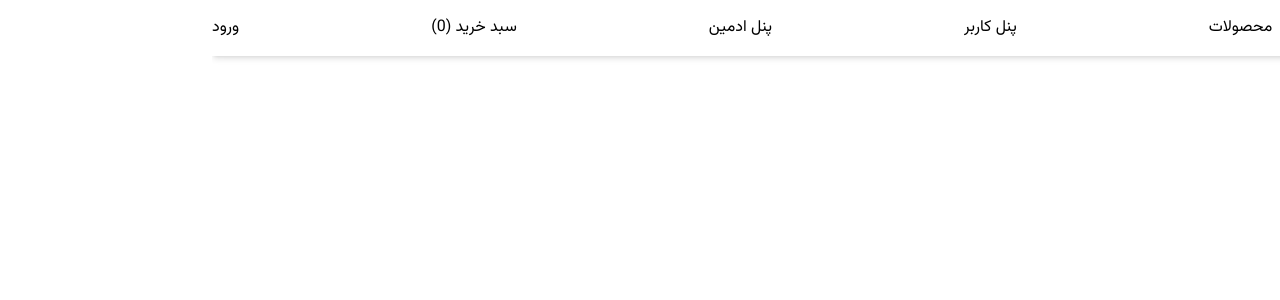
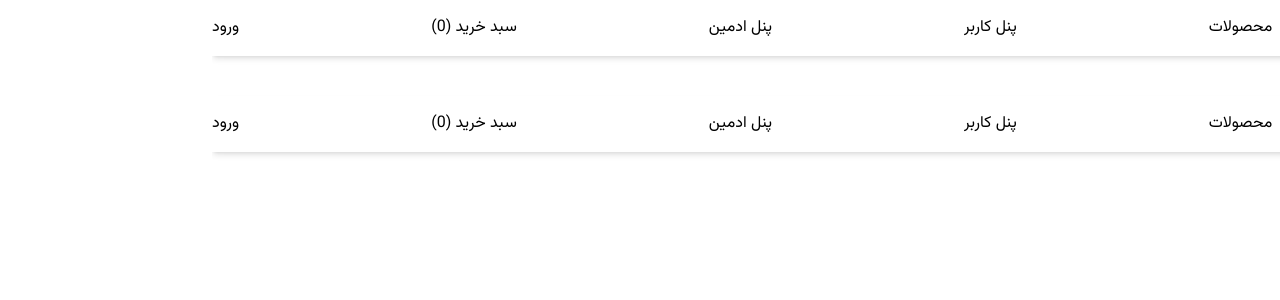
Before and after one commit to akramfakhraei/watch, a Next.js app: page / in a window 1280 px wide. Shown: the top 300 px of the page. Built offline with nearby package versions, Linux system fonts and the light colour scheme; no server answers.

Commit message:
moved to (user)

```diff
--- /dev/null
+++ b/src/app/(user)/layout.jsx
@@ -0,0 +1,25 @@
+import vazirFont from "@/constants/localFonts";
+import "../globals.css";
+import Header from "../Header";
+import { Toaster } from "react-hot-toast";
+import Providers from "../Providers";
+
+export const metadata = {
+  title: 'Create Next App',
+  description: 'Generated by create next app',
+}
+export default function RootLayout({ children }) {
+  return (
+    <html  lang="fa" dir="rtl">
+      <body suppressHydrationWarning={true} className={`${vazirFont.variable} font-sans`}>
+      <Providers>
+        <Toaster />
+        <Header />
+          <div className="container xl:max-w-screen-xl">
+            {children}
+            </div>
+            </Providers>
+          </body>
+    </html>
+  )
+}
```
